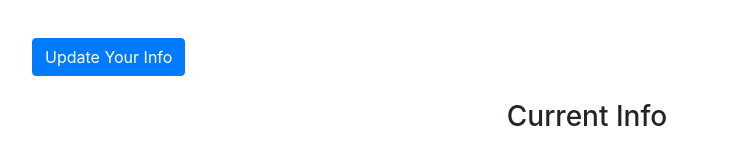
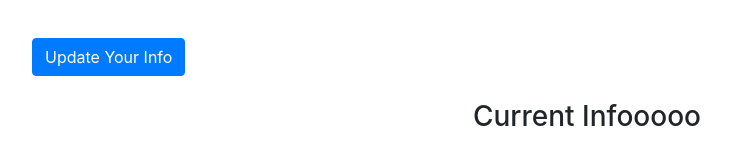
Before and after one commit to lukasavic1/awsinterviewproject, a Flask app: template website/templates/home.html in a window 1280 px wide. Shown: the part 686-827 px from the top of the page, without its empty margins (53-784 px from the left). Run offline with Flask 2, Linux system fonts and the light colour scheme; the template is opened without the code that fills it, so the values that code supplies are empty; some libraries are stand-ins or nearby versions.

Commit message:
Update to home.html Stupid

```diff
--- a/website/templates/home.html
+++ b/website/templates/home.html
@@ -82,6 +82,6 @@
       <br />
       <button type="submit" class="btn btn-primary">Update Your Info</button>
       <br> <br />
-      <h3 align="center">Current Info</h3>
+      <h3 align="center">Current Infooooo</h3>
     </form>
     {% endblock %}
```
